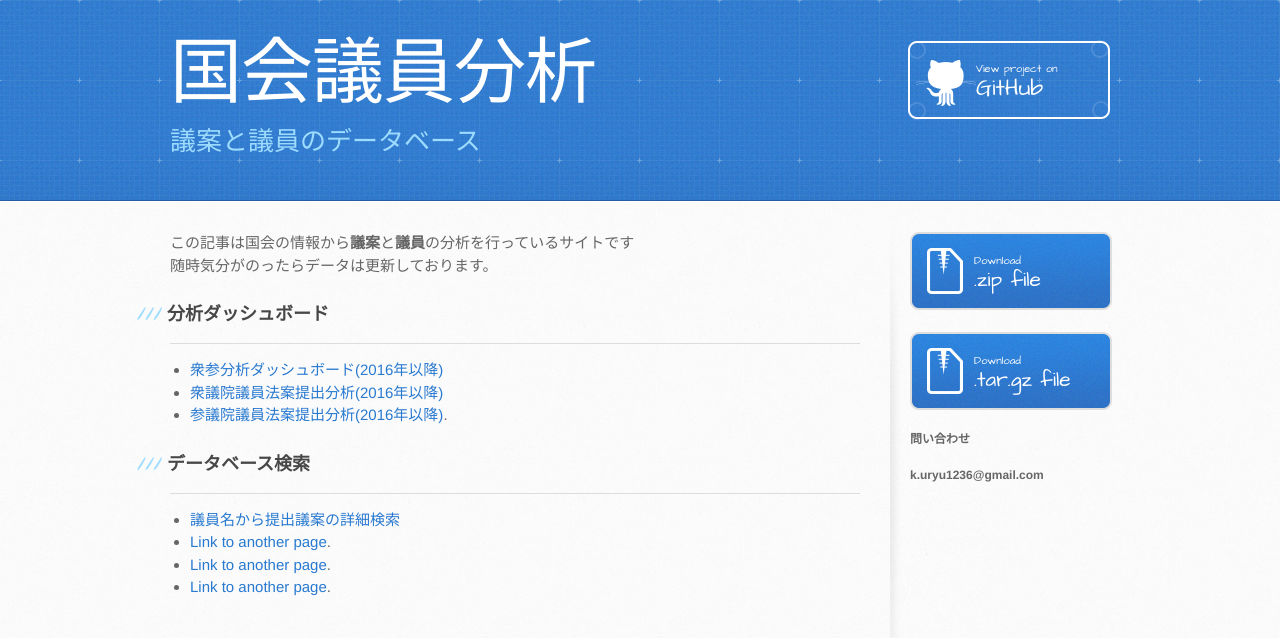
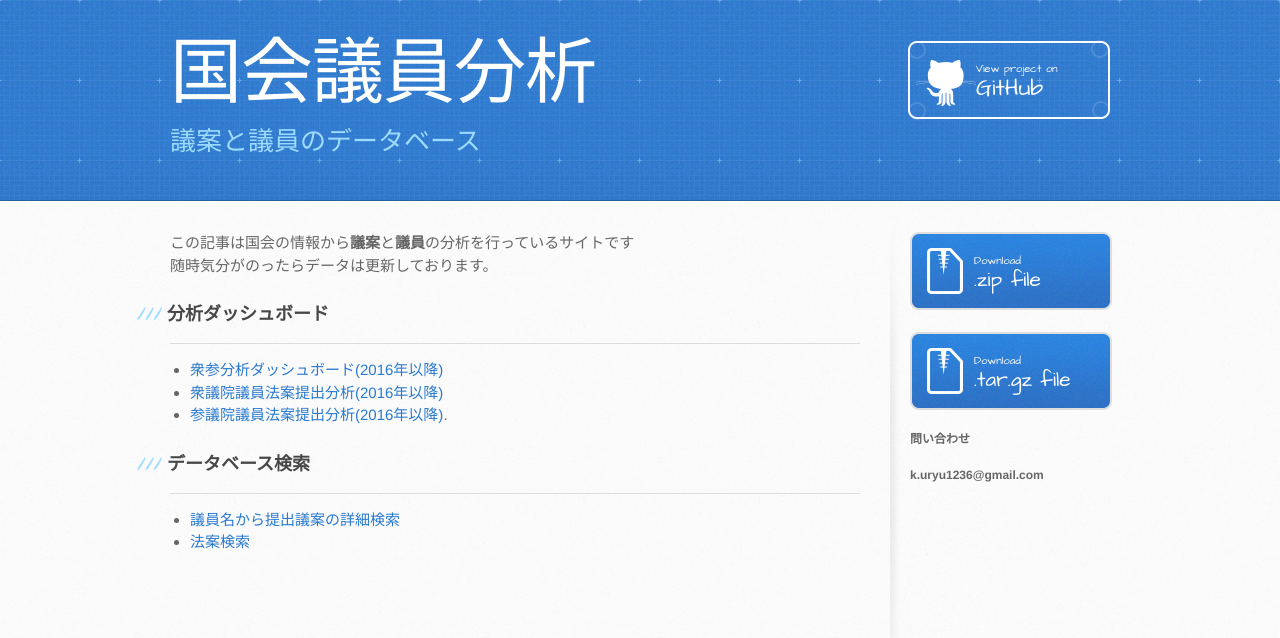
Before and after one commit to kuryu6116/hp, a Jekyll site: the page built from index.md, in a window 1280 px wide. Shown: the top 638 px of the page. Built offline with Jekyll 4.4.1, drawn with Linux system fonts in a browser that asks for light colours.

Commit message:
Update index.md

```diff
--- a/index.md
+++ b/index.md
@@ -18,9 +18,7 @@ layout: default
 * * *
 
 *   [議員名から提出議案の詳細検索](http://heroktometabase.herokuapp.com/public/question/35ba207c-c89f-4959-b624-225ce75a4c6b)
-*   [Link to another page](./another-page.html).
-*   [Link to another page](./another-page.html).
-*   [Link to another page](./another-page.html).
+*   [法案検索](http://heroktometabase.herokuapp.com/public/question/8fdb47df-b4e7-4f4b-8db0-3058ef088e8e)
 
 <!---
 There should be whitespace between paragraphs.
```
